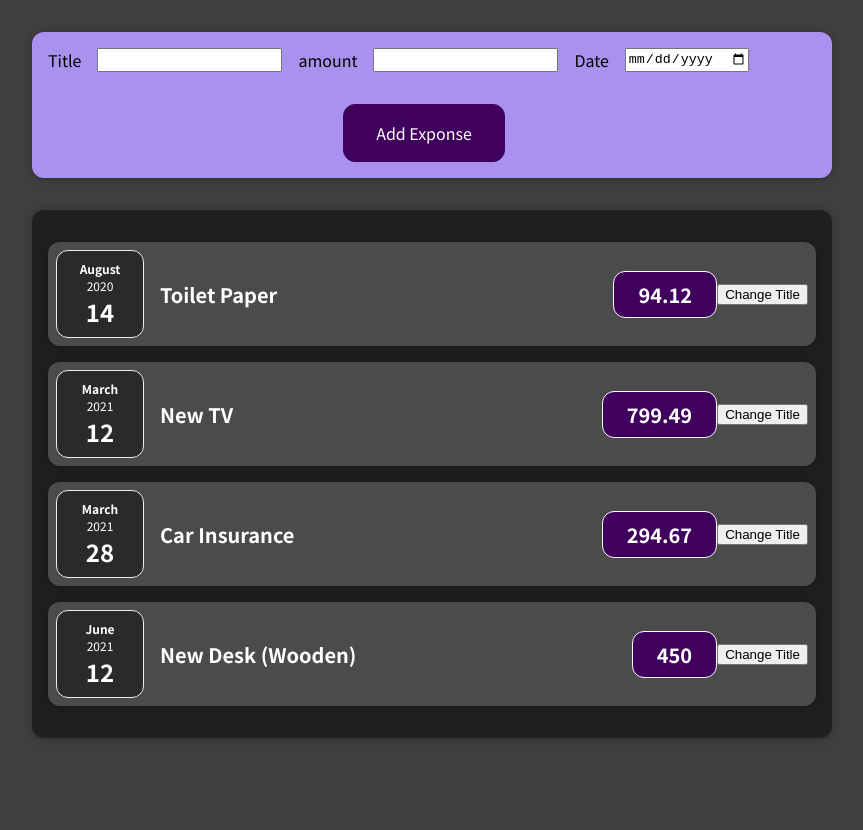
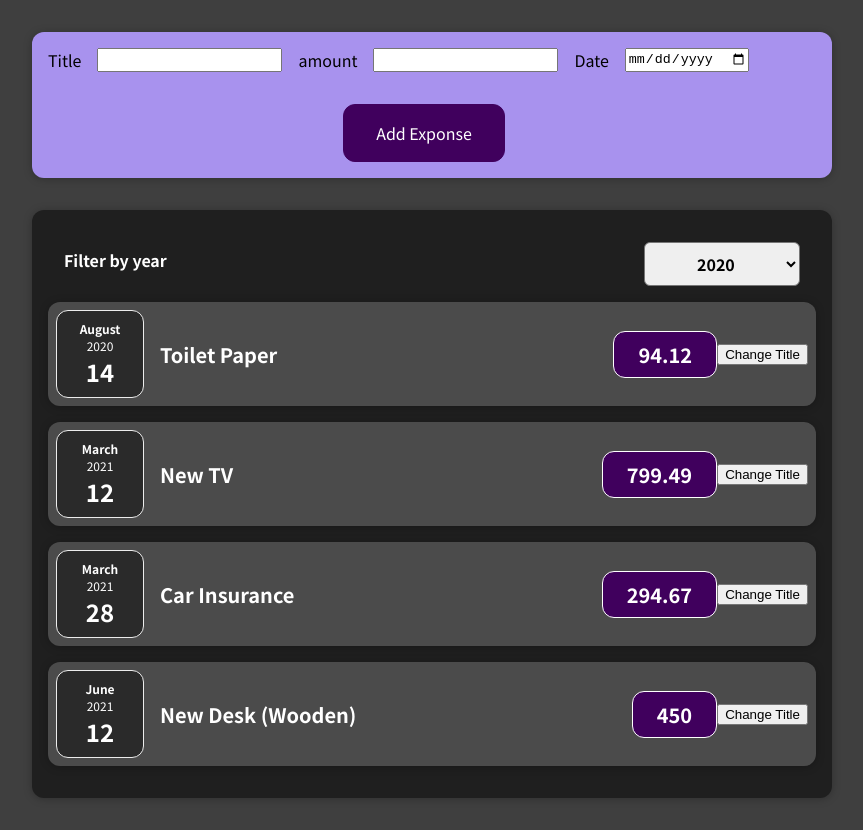
Before and after one commit to poyo-chen/Study-React, a React (Create React App) app: page / in a window 1280 px wide. Shown: the whole page, without its empty margins (208-1071 px from the left). Before the commit the page ends 800 px from the top, so only its background shows below. Built offline with nearby package versions, Linux system fonts and the light colour scheme.

Commit message:
git create
ch4 section 61 done

```diff
--- a/src/components/Expenses/Expense.js
+++ b/src/components/Expenses/Expense.js
@@ -1,10 +1,26 @@
+import React, { useState } from "react";
+
 import ExpenseItem from "./Expenseltem";
 import Card from "../UI/Card";
 import "./Expense.css";
+import ExpenseFilter from "./ExpenseFilter";
+
 function Expense(props) {
+  const [filteredYear, setFilterYear] = useState("2020");
+
+  const filterChangeHandler = (selectedYear) => {
+    console.log("Expense.js");
+    console.log(selectedYear);
+    setFilterYear(selectedYear);
+  };
 
   return (
+    <div>
       <Card className="expenses">
+        <ExpenseFilter
+          selected={filteredYear}
+          onChangeFilter={filterChangeHandler}
+        />
         <ExpenseItem
           title={props.items[0].title}
           amount={props.items[0].amount}
@@ -26,6 +42,7 @@
           date={props.items[3].date}
         ></ExpenseItem>
       </Card>
+    </div>
   );
 }
 
--- /dev/null
+++ b/src/components/Expenses/ExpenseFilter.css
@@ -0,0 +1,24 @@
+.expenses-filter {
+  color: white;
+  padding: 0 1rem;
+}
+
+.expenses-filter__control {
+  display: flex;
+  width: 100%;
+  align-items: center;
+  justify-content: space-between;
+  margin: 1rem 0;
+}
+
+.expenses-filter label {
+  font-weight: bold;
+  margin-bottom: 0.5rem;
+}
+
+.expenses-filter select {
+  font: inherit;
+  padding: 0.5rem 3rem;
+  font-weight: bold;
+  border-radius: 6px;
+}
--- /dev/null
+++ b/src/components/Expenses/ExpenseFilter.js
@@ -0,0 +1,27 @@
+import React from "react";
+
+import "./ExpenseFilter.css";
+
+const ExpenseFilter = (props) => {
+  const dropdownChangeHandler = (event) => {
+    console.log("event.target.value");
+    props.onChangeFilter(event.target.value);
+    console.log("ExpenseFilter.js");
+  };
+
+  return (
+    <div className="expenses-filter">
+      <div className="expenses-filter__control">
+        <label>Filter by year</label>
+        <select value={props.selected} onChange={dropdownChangeHandler}>
+          <option value="2022">2022</option>
+          <option value="2021">2021</option>
+          <option value="2020">2020</option>
+          <option value="2019">2019</option>
+        </select>
+      </div>
+    </div>
+  );
+};
+
+export default ExpenseFilter;
```
Lines whose indentation alone changed are shown as unchanged.
